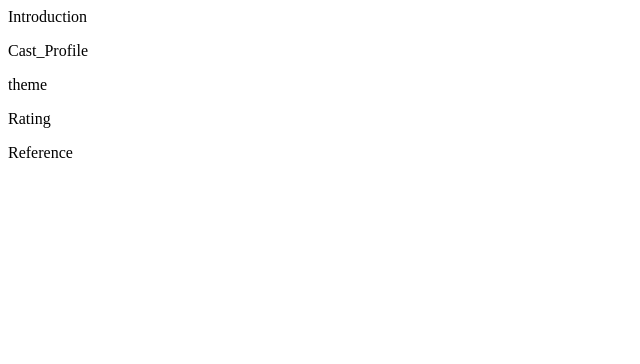
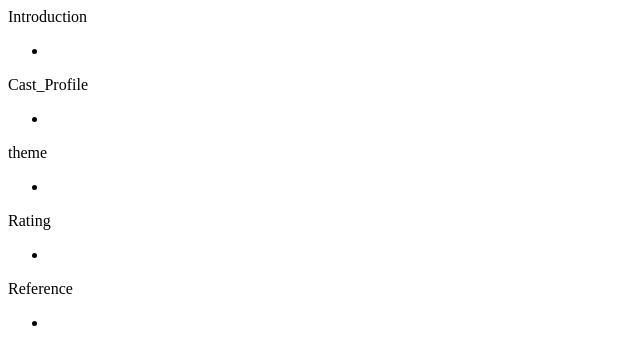
Before and after one commit to coker2019/Adeka-Coker, a plain HTML site: page index.html in a window 1280 px wide. Shown: the whole page, without its empty margins (0-640 px from the left). Drawn offline with Linux system fonts and the light colour scheme.

Commit message:
update li element

```diff
--- a/index.html
+++ b/index.html
@@ -14,8 +14,15 @@
       <header>Introduction</header>
       <section>
         <article>
+          <p>
+            <code>
+
+            </code>
+          </p>
           <p></p>
-          <p></p>
+          <ul>
+            <li></li>
+          </ul>
         </article>
       </section>
     </section>
@@ -23,8 +30,15 @@
       <header>Cast_Profile</header>
       <section>
         <article>
+          <p>
+            <code>
+
+            </code>
+          </p>
           <p></p>
-          <p></p>
+          <ul>
+            <li></li>
+          </ul>
         </article>
       </section>
     </section>
@@ -32,8 +46,15 @@
       <header>theme</header>
       <section>
         <article>
+          <p>
+            <code>
+
+            </code>
+          </p>
           <p></p>
-          <p></p>
+          <ul>
+            <li></li>
+          </ul>
         </article>
       </section>
     </section>
@@ -41,8 +62,15 @@
       <header>Rating</header>
       <section>
         <article>
+          <p>
+            <code>
+
+            </code>
+          </p>
           <p></p>
-          <p></p>
+          <ul>
+            <li></li>
+          </ul>
         </article>
       </section>
     </section>
@@ -50,8 +78,15 @@
       <header>Reference</header>
       <section>
         <article>
+          <p>
+            <code>
+
+            </code>
+          </p>
           <p></p>
-          <p></p>
+          <ul>
+            <li></li>
+          </ul>
         </article>
       </section>
     </section>
```
